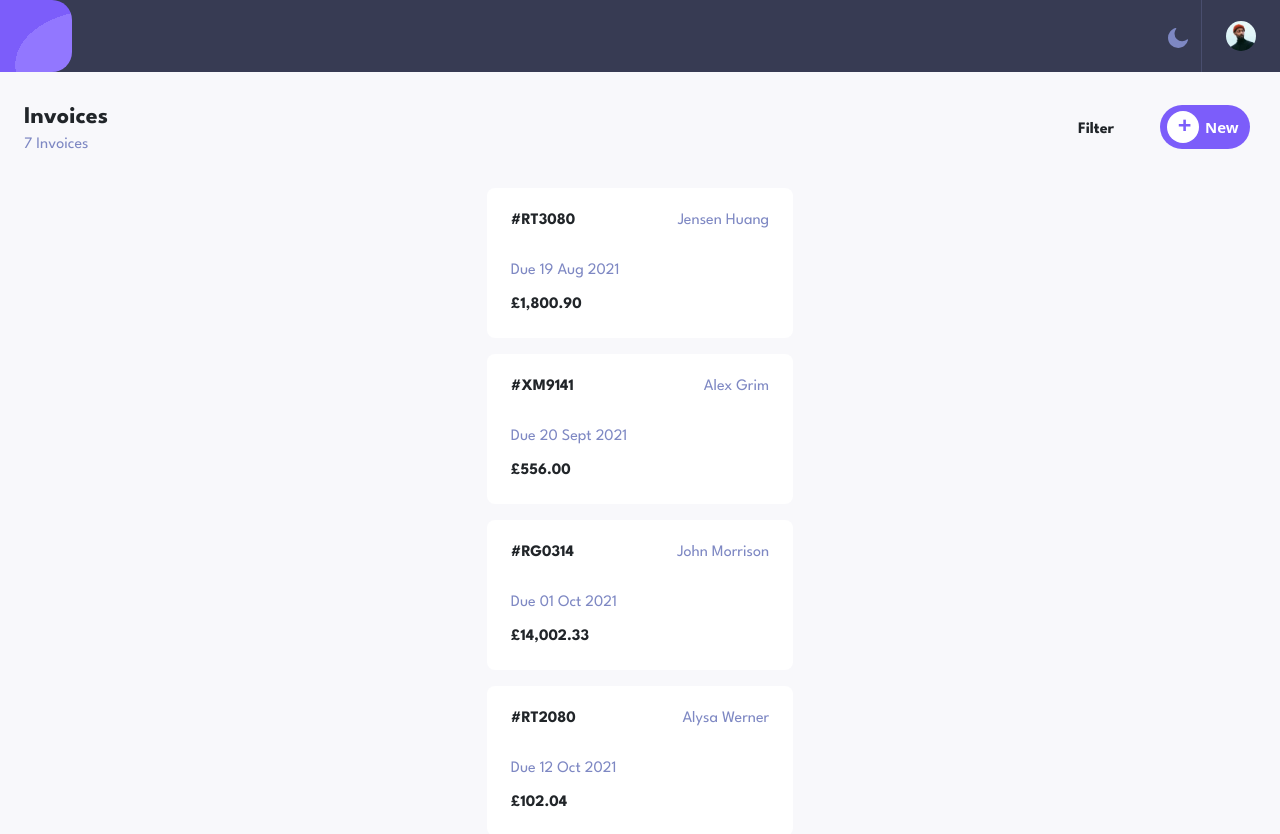
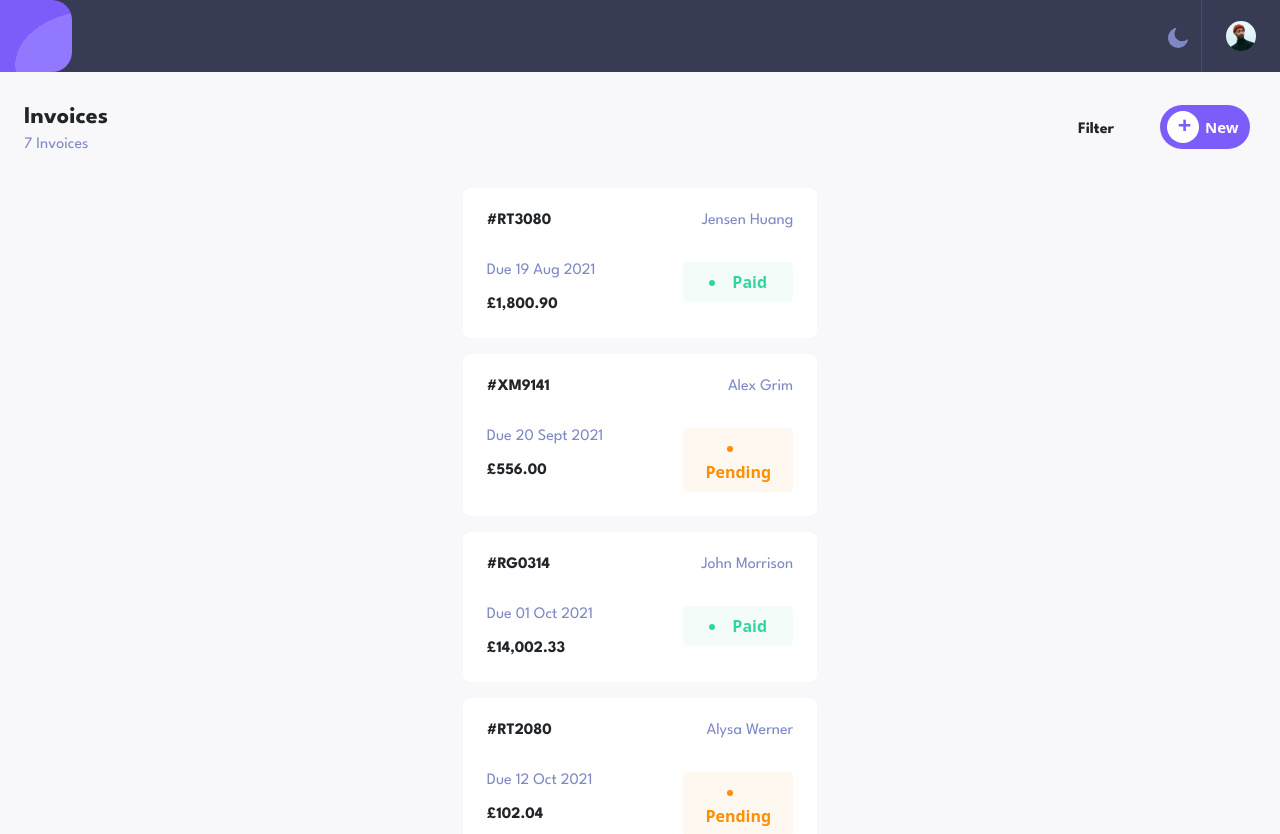
Before and after one commit to kebin20/invoice-app, a Vue app: page / in a window 1280 px wide. Shown: the top 834 px of the page. Built offline with nearby package versions, Linux system fonts and the light colour scheme; some icons are missing.

Commit message:
chore: enabled display of existing invoices

```diff
--- a/src/components/InvoiceCard.vue
+++ b/src/components/InvoiceCard.vue
@@ -10,11 +10,11 @@
           <p class="color-blue text-nowrap">Due {{ formatDate(invoice.paymentDue) }}</p>
           <p class="font-weight-bold mb-0">{{ formatCurrency(invoice.total) }}</p>
         </div>
-        <!-- <ul class="font-weight-bold p-0">
+        <ul class="font-weight-bold p-0">
           <li :class="['invoice-status', invoiceStatusClass(invoice.status)]">
             {{ capitalizeStatus(invoice.status) }}
           </li>
-        </ul> -->
+        </ul>
       </div>
     </BaseCard>
   </li>
@@ -34,27 +34,27 @@ export default {
       required: true
     }
   },
-  // computed: {
-  //   invoiceStatusClass() {
-  //     return function (status) {
-  //       let statusClass
-  //       switch (status) {
-  //         case 'paid':
-  //           statusClass = '-paid'
-  //           break
-  //         case 'pending':
-  //           statusClass = '-pending'
-  //           break
-  //         case 'draft':
-  //           statusClass = '-draft'
-  //           break
-  //         default:
-  //           statusClass = ''
-  //       }
-  //       return 'invoice-status' + statusClass
-  //     }
-  //   }
-  // },
+  computed: {
+    invoiceStatusClass() {
+      return function (status) {
+        let statusClass
+        switch (status) {
+          case 'paid':
+            statusClass = '-paid'
+            break
+          case 'pending':
+            statusClass = '-pending'
+            break
+          case 'draft':
+            statusClass = '-draft'
+            break
+          default:
+            statusClass = ''
+        }
+        return 'invoice-status' + statusClass
+      }
+    }
+  },
   methods: {
     formatDate(dateString) {
       const options = { day: '2-digit', month: 'short', year: 'numeric' }
```
